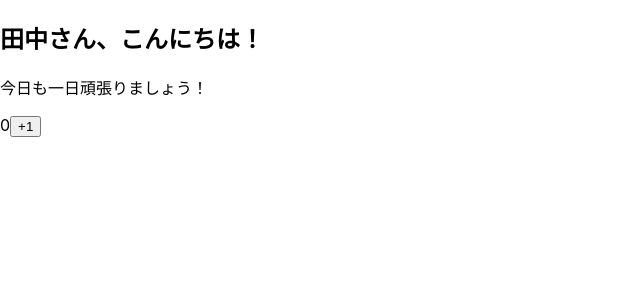
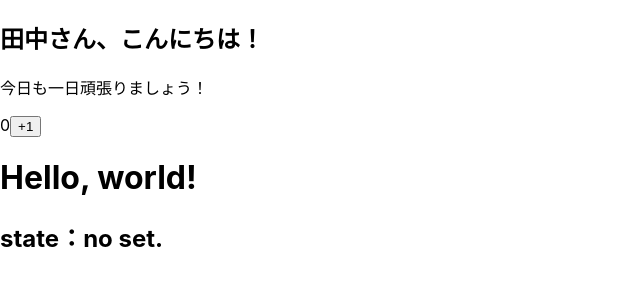
Before and after one commit to yutas123/ReactPractice, a React (Create React App) app: page / in a window 1280 px wide. Shown: the top 300 px of the page, without its empty margins (0-640 px from the left). Built offline with nearby package versions, Linux system fonts and the light colour scheme.

Commit message:
一旦真っさらな状態にしたいのでコミット

```diff
--- a/src/App.js
+++ b/src/App.js
@@ -1,6 +1,7 @@
 import React from 'react';
 import Greeting from './components/Greeting';
 import Counter from './components/Counter';
+import Square from './components/Square';
 
 // 親コンポーネント
 const App = () => {
@@ -13,6 +14,9 @@ const App = () => {
       <div className="mt-4">
         <Counter />
       </div>
+      <div className="mt-4">
+        <Square />
+      </div>
     </div>
   );
 };
--- /dev/null
+++ b/src/components/Square.js
@@ -0,0 +1,21 @@
+import React from 'react';
+
+class Square extends React.Component {
+  constructor(props) {
+    super(props);
+    this.state = {
+      value: 'no set',
+    };
+  }
+
+  render() {
+    return (
+      <div>
+        <h1>Hello, world!</h1>
+        <h2>state：{this.state.value}.</h2>
+      </div>
+    );
+  }
+}
+
+export default Square;
```
